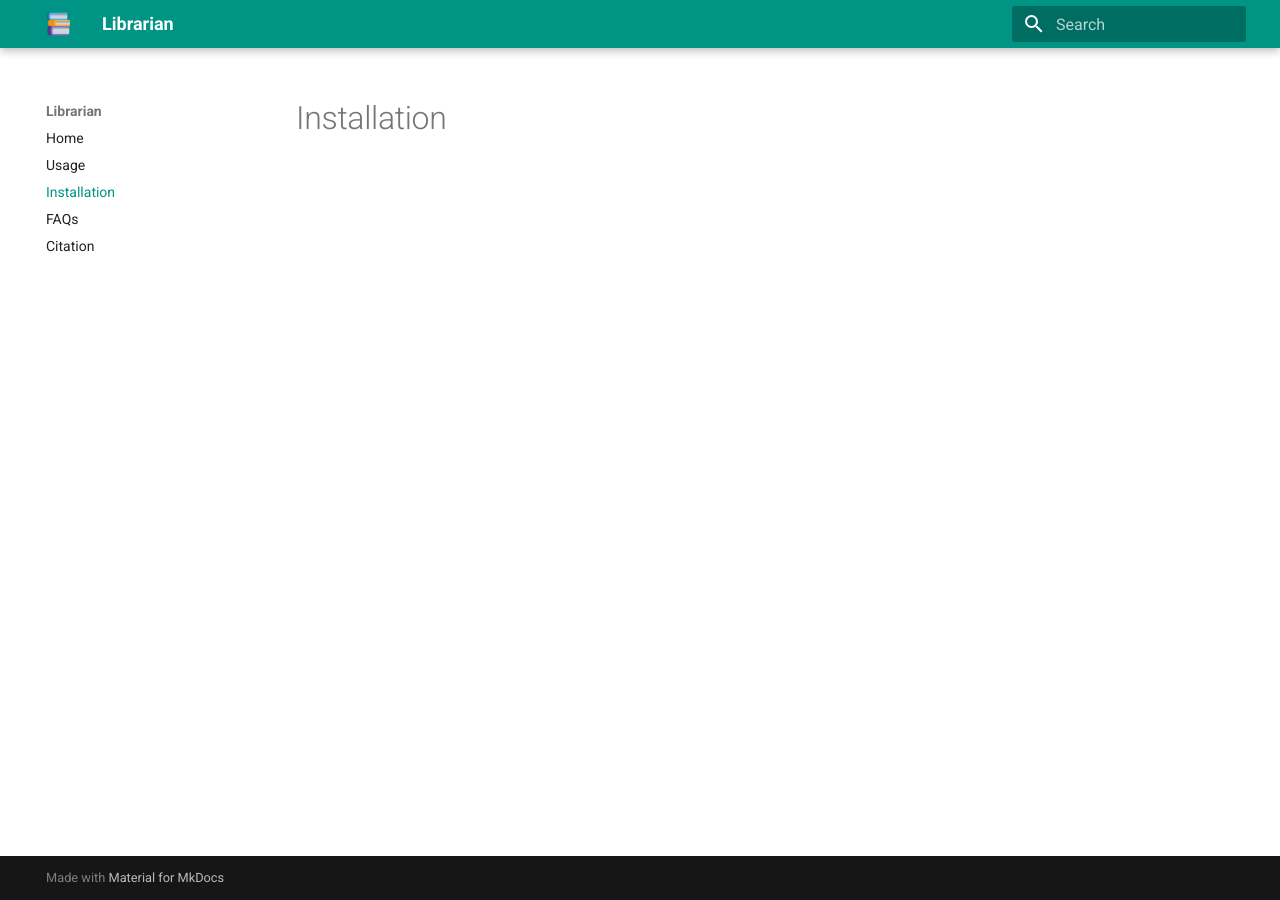
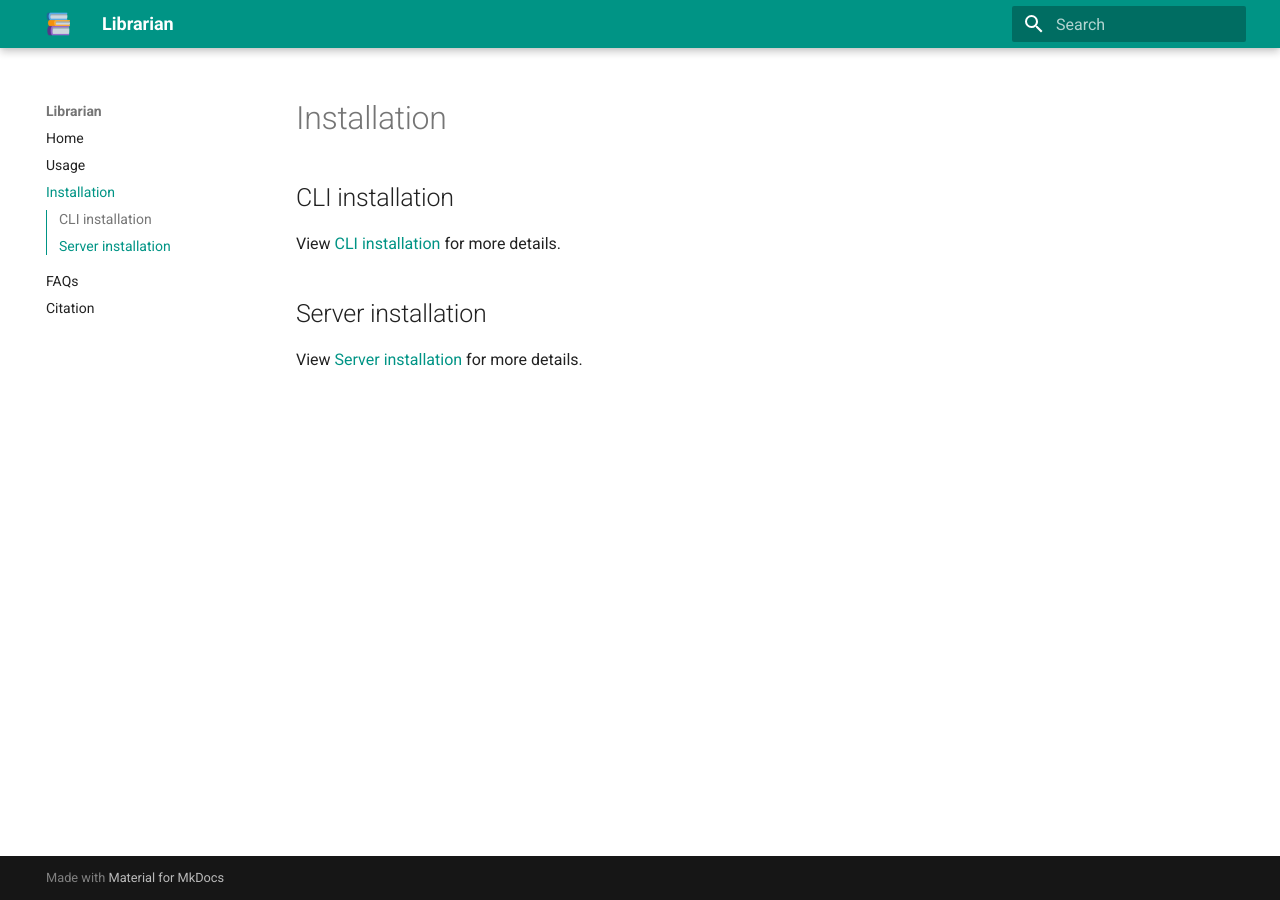
Before and after one commit to kartva/Librarian, an MkDocs documentation site: the page built from docs/installation.md, in a window 1280 px wide. Built offline with MkDocs 1.6.1 and Material for MkDocs 9.7.7, drawn with Linux system fonts in a browser that asks for light colours.

Commit message:
add documentation

```diff
--- a/docs/installation.md
+++ b/docs/installation.md
@@ -2,3 +2,10 @@
 hide:
   - footer
 ---
+
+<!--if you edit this, make sure you also edit -->
+## CLI installation
+View [CLI installation](../cli/README.md#installation) for more details.
+
+## Server installation
+View [Server installation](../server/README.md#non-docker-setup) for more details.
```
Also changed, not shown: cli/README.md (+1 -1 lines).
